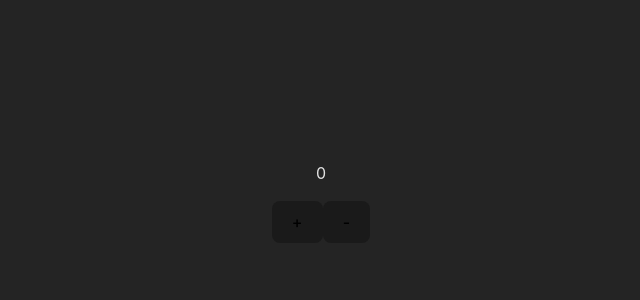
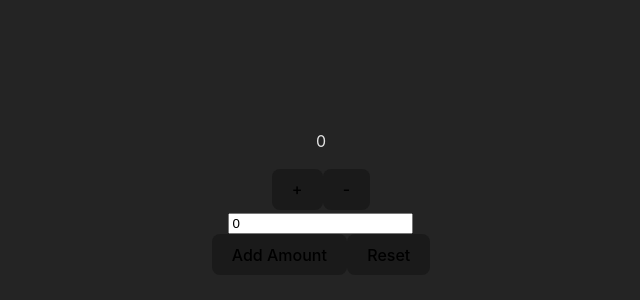
Before and after one commit to oscar-mugambi/redux-toolkit-vite-dg, a React (Vite) app: page / in a window 1280 px wide. Shown: the part 206-506 px from the top of the page, without its empty margins (319-959 px from the left). Built offline with nearby package versions, Linux system fonts and the light colour scheme.

Commit message:
added more actions

```diff
--- a/src/features/counter/Counter.jsx
+++ b/src/features/counter/Counter.jsx
@@ -1,10 +1,18 @@
-import React from 'react'
+import React, { useState } from 'react'
 import { useSelector, useDispatch } from 'react-redux'
-import { increment, decrement } from './CounterSlice'
+import { increment, decrement, reset, incrementByAmount } from './CounterSlice'
 
 const Counter = () => {
   const dispatch = useDispatch()
   const count = useSelector((state) => state.counter.count)
+  const [incrementAmount, setIncrementAmount] = useState(0)
+
+  const addValue = Number(incrementAmount) || 0
+
+  const resetAll = () => {
+    setIncrementAmount(0)
+    dispatch(reset())
+  }
 
   return (
     <section>
@@ -13,6 +21,16 @@
         <button onClick={() => dispatch(increment())}>+</button>
         <button onClick={() => dispatch(decrement())}>-</button>
       </div>
+      <input
+        type='text'
+        value={incrementAmount}
+        onChange={(e) => setIncrementAmount(Number(e.target.value))}
+      />
+
+      <div>
+        <button onClick={() => dispatch(incrementByAmount(addValue))}>Add Amount</button>
+        <button onClick={resetAll}>Reset</button>
+      </div>
     </section>
   )
 }
--- a/src/features/counter/CounterSlice.js
+++ b/src/features/counter/CounterSlice.js
@@ -14,9 +14,15 @@
     decrement: (state) => {
       state.count -= 1
     },
+    reset: (state) => {
+      state.count = 0
+    },
+    incrementByAmount: (state, action) => {
+      state.count += action.payload
+    },
   },
 })
 
-export const { increment, decrement } = counterSlice.actions
+export const { increment, decrement, reset, incrementByAmount } = counterSlice.actions
 
 export default counterSlice.reducer
```
